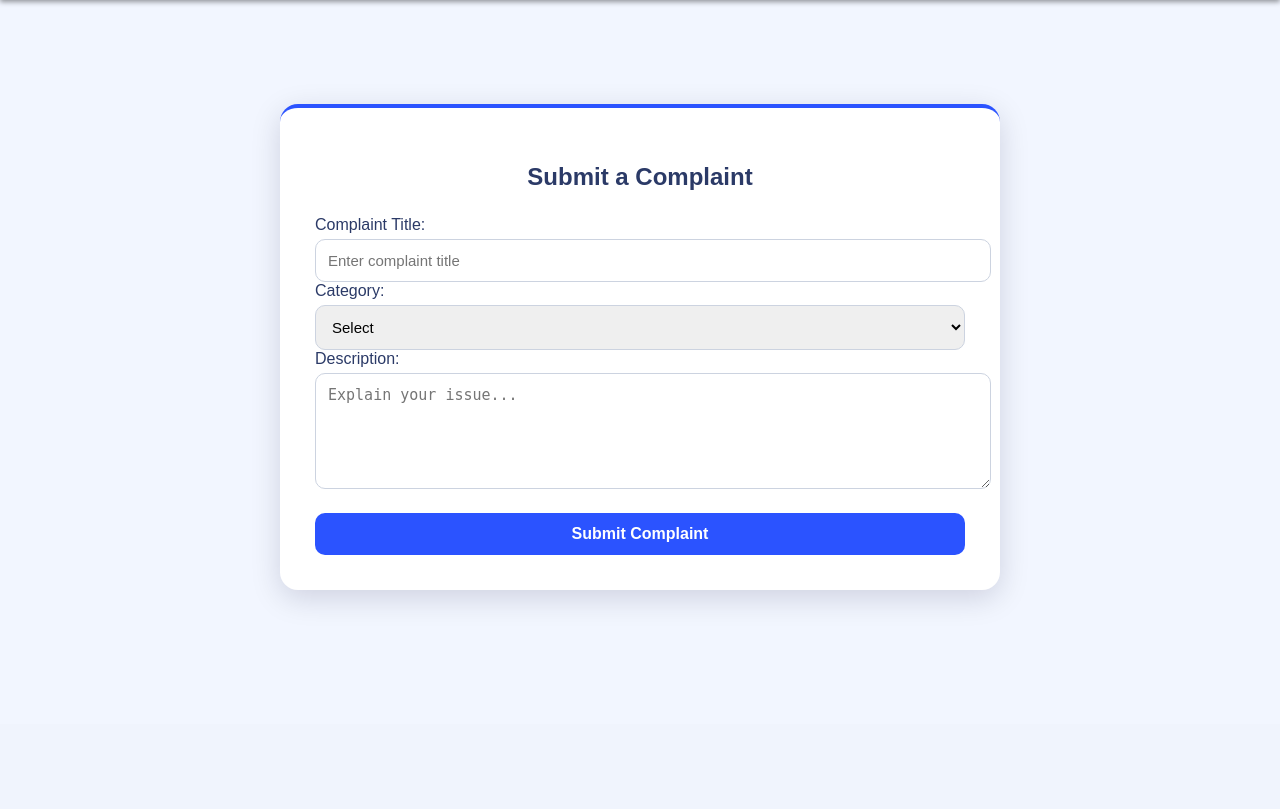
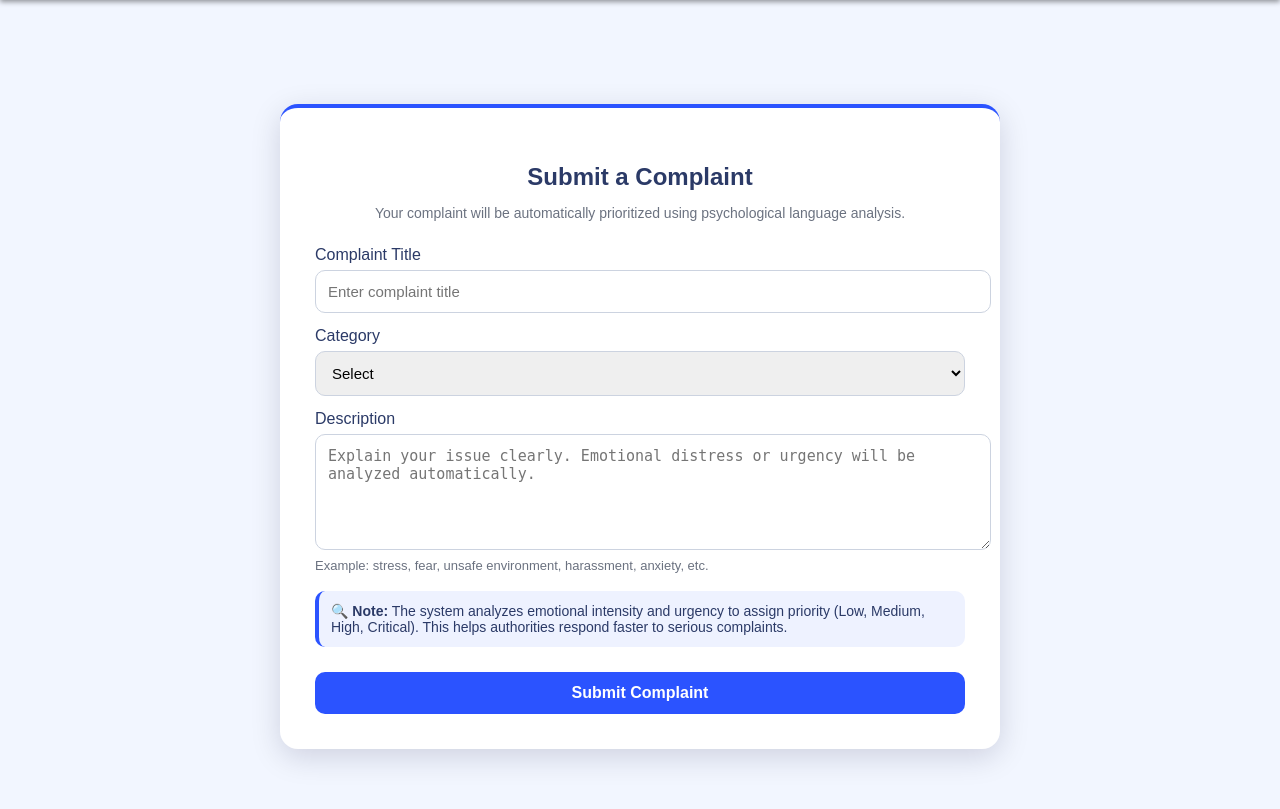
Before and after one commit to fariharizvi/College_complaint_panel, a Django app: page /submit-complaint/ in a window 1280 px wide. Shown: the part 76-885 px from the top of the page. Before the commit the page ends 678 px from the top, so only its background shows below. Run offline with Django 5.2, Linux system fonts and the light colour scheme; a user stored in the database is signed in.

Commit message:
added psychological language analysis

```diff
--- a/complaints/__init__.py
+++ b/complaints/__init__.py
@@ -0,0 +1 @@
+default_app_config = 'complaints.apps.ComplaintsConfig'
--- a/complaints/forms.py
+++ b/complaints/forms.py
@@ -1,7 +1,20 @@
 from django import forms
-from .models import Complaint
+from django.contrib.auth.models import User
+from .models import Profile, Complaint
 
 class ComplaintForm(forms.ModelForm):
     class Meta:
         model = Complaint
-        fields = ['subject', 'description']
+        fields = ['title', 'category', 'description']
+
+
+class UserUpdateForm(forms.ModelForm):
+    class Meta:
+        model = User
+        fields = ['username', 'email', 'first_name', 'last_name']
+
+
+class ProfileUpdateForm(forms.ModelForm):
+    class Meta:
+        model = Profile
+        fields = ['image']
--- a/complaints/templates/complaints/submit_complaint.html
+++ b/complaints/templates/complaints/submit_complaint.html
@@ -27,13 +27,21 @@
         text-align: center;
         color: #2b3a67;
         font-weight: 600;
+        margin-bottom: 10px;
+    }
+
+    .sub-text {
+        text-align: center;
+        font-size: 14px;
+        color: #6b7280;
         margin-bottom: 25px;
     }
 
     .complaint-card label {
         font-weight: 500;
         color: #2b3a67;
-        margin-top: 10px;
+        margin-top: 14px;
+        display: block;
     }
 
     .complaint-card input,
@@ -41,10 +49,26 @@
     .complaint-card select {
         width: 100%;
         padding: 12px;
-        margin-top: 5px;
+        margin-top: 6px;
         border-radius: 10px;
         border: 1px solid #ccd3e0;
         font-size: 15px;
+    }
+
+    .helper-text {
+        font-size: 13px;
+        color: #6b7280;
+        margin-top: 4px;
+    }
+
+    .info-box {
+        background: #eef2ff;
+        border-left: 4px solid #2b53ff;
+        padding: 12px;
+        border-radius: 10px;
+        margin-top: 18px;
+        font-size: 14px;
+        color: #2b3a67;
     }
 
     .complaint-btn {
@@ -54,7 +78,7 @@
         padding: 12px;
         border: none;
         border-radius: 10px;
-        margin-top: 20px;
+        margin-top: 25px;
         cursor: pointer;
         font-size: 16px;
         font-weight: 600;
@@ -69,14 +93,17 @@
 <div class="complaint-wrapper">
     <div class="complaint-card">
         <h2>Submit a Complaint</h2>
+        <p class="sub-text">
+            Your complaint will be automatically prioritized using psychological language analysis.
+        </p>
 
         <form method="POST">
             {% csrf_token %}
 
-            <label>Complaint Title:</label>
+            <label>Complaint Title</label>
             <input type="text" name="title" placeholder="Enter complaint title" required>
 
-            <label>Category:</label>
+            <label>Category</label>
             <select name="category" required>
                 <option value="">Select</option>
                 <option value="Hostel">Hostel</option>
@@ -86,10 +113,24 @@
                 <option value="Other">Other</option>
             </select>
 
-            <label>Description:</label>
-            <textarea name="description" rows="5" placeholder="Explain your issue..." required></textarea>
+            <label>Description</label>
+            <textarea name="description" rows="5"
+                placeholder="Explain your issue clearly. Emotional distress or urgency will be analyzed automatically."
+                required></textarea>
+            <p class="helper-text">
+                Example: stress, fear, unsafe environment, harassment, anxiety, etc.
+            </p>
 
-            <button type="submit" class="complaint-btn">Submit Complaint</button>
+            <div class="info-box">
+                🔍 <strong>Note:</strong>
+                The system analyzes emotional intensity and urgency to assign priority
+                (Low, Medium, High, Critical). This helps authorities respond faster to
+                serious complaints.
+            </div>
+
+            <button type="submit" class="complaint-btn">
+                Submit Complaint
+            </button>
         </form>
     </div>
 </div>
--- /dev/null
+++ b/complaints/utils.py
@@ -0,0 +1,40 @@
+import re
+
+# Psychological keyword dictionaries
+STRESS_WORDS = [
+    "stress", "anxiety", "pressure", "depression", "mental", "panic",
+    "harassment", "unsafe", "fear", "scared", "threat", "abuse"
+]
+
+ANGER_WORDS = [
+    "angry", "frustrated", "irritated", "annoyed", "furious",
+    "complain", "worst", "hate"
+]
+
+def analyze_psychological_state(text):
+    text = text.lower()
+
+    stress_count = sum(1 for word in STRESS_WORDS if re.search(rf"\b{word}\b", text))
+    anger_count = sum(1 for word in ANGER_WORDS if re.search(rf"\b{word}\b", text))
+
+    stress_score = stress_count * 2 + anger_count
+
+    # Emotion detection
+    if stress_count >= 2:
+        emotion = "Stress"
+    elif anger_count >= 2:
+        emotion = "Anger"
+    else:
+        emotion = "Neutral"
+
+    # Priority logic
+    if stress_score >= 5:
+        priority = "Critical"
+    elif stress_score >= 3:
+        priority = "High"
+    elif stress_score >= 1:
+        priority = "Medium"
+    else:
+        priority = "Low"
+
+    return stress_score, emotion, priority
--- a/complaints/views.py
+++ b/complaints/views.py
@@ -2,95 +2,167 @@ from django.shortcuts import render, redirect
 from django.contrib.auth import authenticate, login, logout
 from django.contrib.auth.models import User
 from django.contrib.auth.decorators import login_required
-from .forms import ComplaintForm
+from django.contrib import messages
+from .forms import ComplaintForm, UserUpdateForm, ProfileUpdateForm
 from .models import Complaint
-from django.contrib import messages
+from .utils import analyze_psychological_state
 
+
+# ===========================
+# HOME PAGE
+# ===========================
 def home(request):
     return render(request, 'complaints/home.html')
 
+
+# ===========================
+# LOGIN
+# ===========================
 def user_login(request):
     if request.method == 'POST':
         username = request.POST.get('username')
         password = request.POST.get('password')
+
         user = authenticate(username=username, password=password)
+
         if user is not None:
             login(request, user)
-            return redirect('dashboard')  # or any dashboard view you have
+            return redirect('dashboard')
         else:
-            messages.error(request, "Invalid credentials")
+            messages.error(request, "Invalid username or password")
+
     return render(request, 'complaints/login.html')
 
+
+# ===========================
+# REGISTER
+# ===========================
 def user_register(request):
     if request.method == "POST":
 
         username = request.POST.get("username")
         email = request.POST.get("email")
+        full_name = request.POST.get("Full Name")
         password = request.POST.get("password")
         confirm_password = request.POST.get("confirm_password")
 
         if password != confirm_password:
-            return render(request, "complaints/register.html", {"error": "Passwords do not match"})
+            messages.error(request, "Passwords do not match!")
+            return render(request, "complaints/register.html")
 
         if User.objects.filter(username=username).exists():
-            return render(request, "complaints/register.html", {"error": "Username already taken"})
+            messages.error(request, "Username already exists!")
+            return render(request, "complaints/register.html")
 
         user = User.objects.create_user(
             username=username,
             email=email,
-            password=password
+            password=password,
+            full_name=full_name,
         )
-
         user.save()
 
+        messages.success(request, "Registration Successful! Login now.")
         return redirect("login")
 
     return render(request, "complaints/register.html")
 
+
+# ===========================
+# DASHBOARD (Show user complaints)
+# ===========================
 @login_required
 def dashboard(request):
-    if request.method == 'POST':
-        subject = request.POST.get('subject')
-        description = request.POST.get('description')
-        if subject and description:
-            Complaint.objects.create(user=request.user, subject=subject, description=description)
-            return redirect('dashboard')
+    complaints = Complaint.objects.filter(user=request.user).order_by('-created_at')
 
-    # Show complaints by current user
-    complaints = Complaint.objects.filter(user=request.user).order_by('-updated_on')
-    return render(request, 'complaints/dashboard.html', {'complaints': complaints})
-
-@login_required
-def profile(request):
-    # Get complaints submitted by the logged-in user
-    complaints = Complaint.objects.filter(user=request.user).order_by('-updated_on')
-
-    context = {
-        'complaints': complaints,
-    }
-
-    return render(request, 'complaints/profile.html', context)
+    return render(request, 'complaints/dashboard.html', {
+        'complaints': complaints
+    })
 
 
+# ===========================
+# VIEW COMPLAINTS (Separate page)
+# ===========================
+@login_required
+def view_complaints(request):
+    complaints = Complaint.objects.filter(user=request.user).order_by('-created_at')
+    return render(request, 'complaints/view_complaints.html', {
+        'complaints': complaints
+    })
+
+
+# ===========================
+# SUBMIT COMPLAINT
+# ===========================
 @login_required
 def submit_complaint(request):
     if request.method == 'POST':
         form = ComplaintForm(request.POST)
+
         if form.is_valid():
-            comp = form.save(commit=False)
-            comp.user = request.user
-            comp.save()
+            complaint = form.save(commit=False)
+            complaint.user = request.user
+
+            # Psychological analysis
+            score, emotion, priority = analyze_psychological_state(
+                complaint.description
+            )
+
+            complaint.stress_score = score
+            complaint.emotion_label = emotion
+            complaint.priority = priority
+
+            complaint.save()
+
+            messages.success(
+                request,
+                f"Complaint submitted! Priority assigned: {priority}"
+            )
             return redirect('dashboard')
+
+        else:
+            messages.error(request, "Error! Please fill all fields correctly.")
+
     else:
         form = ComplaintForm()
+
     return render(request, 'complaints/submit_complaint.html', {'form': form})
 
+
+
+# ===========================
+# PROFILE PAGE
+# ===========================
+@login_required
+def profile(request):
+    user = request.user
+    profile = user.profile  # Access user's profile
+
+    if request.method == "POST":
+        u_form = UserUpdateForm(request.POST, instance=user)
+        p_form = ProfileUpdateForm(request.POST, request.FILES, instance=profile)
+
+        if u_form.is_valid() and p_form.is_valid():
+            u_form.save()
+            p_form.save()
+            messages.success(request, "Profile updated successfully!")
+            return redirect('profile')
+        else:
+            messages.error(request, "Error updating profile. Please check your inputs.")
+    else:
+        u_form = UserUpdateForm(instance=user)
+        p_form = ProfileUpdateForm(instance=profile)
+
+    return render(request, "complaints/profile.html", {
+        "u_form": u_form,
+        "p_form": p_form,
+    })
+
+
+# ===========================
+# LOGOUT
+# ===========================
 @login_required
 def user_logout(request):
     logout(request)
     return redirect('login')
-
-@login_required
-def view_complaints(request):
-    complaints = Complaint.objects.filter(user=request.user).order_by('-updated_on')
-    return render(request, 'complaints/view_complaints.html', {'complaints': complaints})
```
Also changed, not shown: complaints/admin.py (+78 -11 lines), complaints/apps.py (+4 -3 lines), complaints/models.py (+42 -11 lines), complaints/signals.py (added, +13 -0 lines), complaints/templates/complaints/profile.html (+12 -29 lines), complaints/templates/complaints/view_complaints.html (+12 -3 lines), complaints/migrations/0003_rename_admin_reply_complaint_reply.py (added), complaints/migrations/0004_rename_date_submitted_complaint_created_at_and_more.py (added), complaints/migrations/0005_alter_complaint_status_profile.py (added), complaints/migrations/0006_remove_profile_bio_complaint_emotion_label_and_more.py (added), db.sqlite3, profile_pics/Screenshot_300.png (added).
